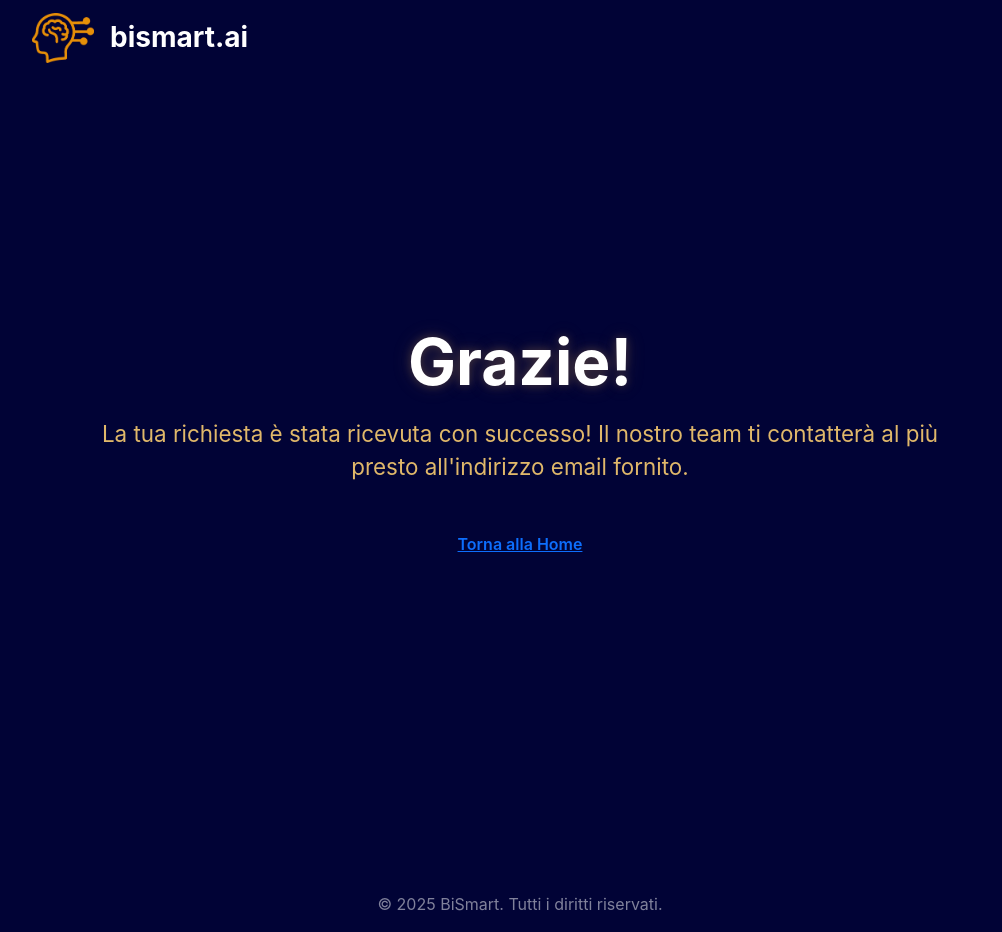
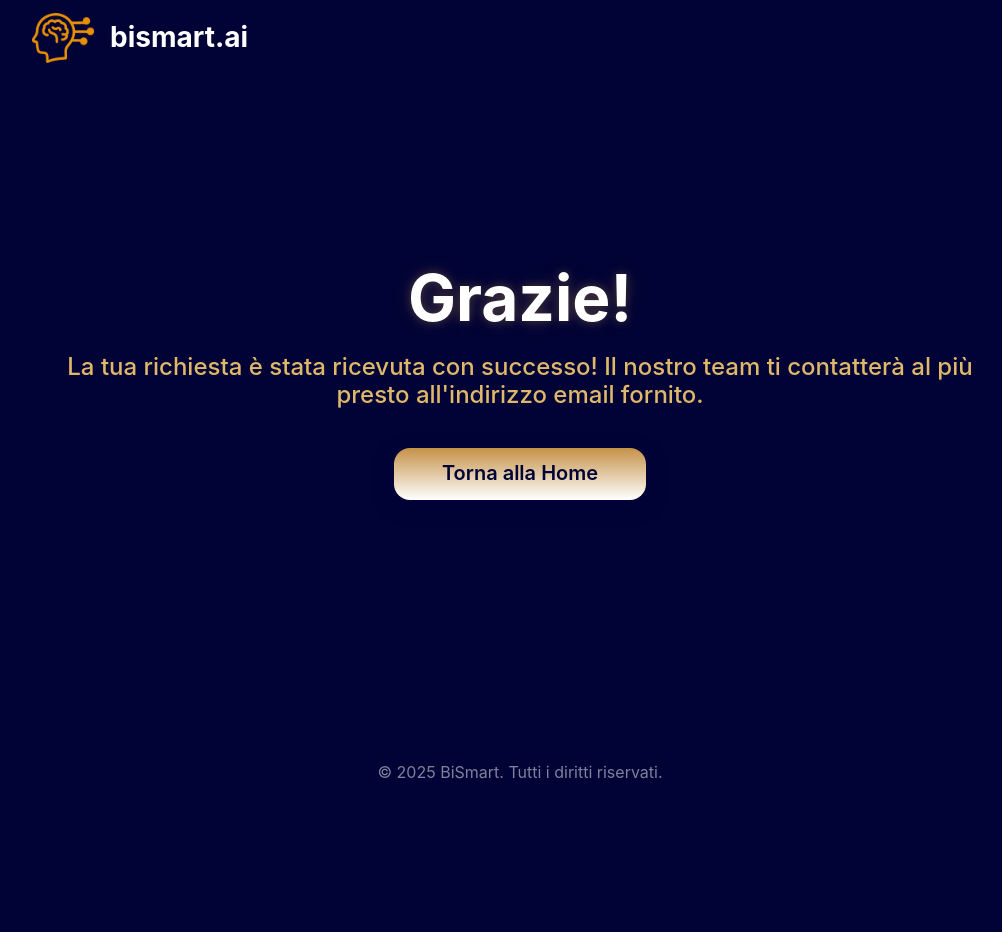
Before and after one commit to matteoCalderaro/smartTemplateVite, a Next.js app: page /thank-you in a window 1280 px wide. Shown: the whole page, without its empty margins (120-1122 px from the left). After the commit the page ends 800 px from the top, so only its background shows below. Built offline with nearby package versions, Linux system fonts and the light colour scheme.

Commit message:
thank you page finita

```diff
--- a/pages/_app.js
+++ b/pages/_app.js
@@ -38,7 +38,7 @@ function MyApp({ Component, pageProps }) {
           classNames="page-transition"
           //onEnter={() => window.scrollTo(0, 0)}
         >
-          <div ref={nodeRef} className="page-content-wrapper">
+          <div ref={nodeRef} className={`page-content-wrapper ${router.pathname === '/thank-you' ? 'thank-you-page-layout' : ''}`}>
             <Component {...pageProps} />
           </div>
         </CSSTransition>
--- a/pages/thank-you.js
+++ b/pages/thank-you.js
@@ -17,11 +17,11 @@ const ThankYou = () => {
         <div className="page-content-wrapper d-flex flex-column align-items-center">
             <div className="container text-center py-5 my-auto">
                 <h1 className="display-3 fw-bolder mb-3 text-white text-shadow-effect">Grazie!</h1>
-                <p className="color-text-gold-light mx-auto mb-5 lead-custom-size">
+                <h4 className="color-text-gold-light mx-auto mb-5">
                     La tua richiesta è stata ricevuta con successo! Il nostro team ti contatterà al più presto all'indirizzo email fornito.
-                </p>
-                <Link href="/" className="hero-button fw-semibold py-3 px-5 rounded-4">
-                    <span className="hero-button__content">Torna alla Home</span>
+                </h4>
+                <Link href="/" className="hero-cta-button fw-semibold py-3 px-5 rounded-4">
+                    <span className="hero-cta-button__content">Torna alla Home</span>
                 </Link>
             </div>
         </div>
--- a/styles/scss/base/_base.scss
+++ b/styles/scss/base/_base.scss
@@ -1,5 +1,6 @@
-@use '../base/variables';
-@use '../base/media-queries';
+
+/// PERCORSO BACKGROUD-IMAGE (nuvole)
+
 
 
 *,
@@ -22,13 +23,6 @@ h1, h2, h3, h4, h5, h6, p {
     margin-bottom: 0 !important; // Equivalent to 16px
 }
 
-///////////////////
-/// PERCORSO BACKGROUD-IMAGE (nuvole)
-/// ///////////
-// $base-path: '/suite'; // BUILD PER DOTNET
- $base-path: ''; // Sviluppo
-
-
 
 
 
--- a/styles/scss/base/_media-queries.scss
+++ b/styles/scss/base/_media-queries.scss
@@ -1,42 +1,6 @@
 // Custom Media Query Mixins
-@mixin media-up($breakpoint) {
-    @media (min-width: $breakpoint) {
-        @content;
-    }
-}
-
 @mixin media-down($breakpoint) {
     @media (max-width: ($breakpoint - 0.001em)) { // Subtract 0.001em to avoid issues with exact breakpoint matches
         @content;
     }
 }
-
-@mixin media-only($breakpoint) {
-    @if $breakpoint == $breakpoint-576 {
-        @media (min-width: $breakpoint-576) and (max-width: ($breakpoint-768 - 0.001em)) {
-            @content;
-        }
-    } @else if $breakpoint == $breakpoint-768 {
-        @media (min-width: $breakpoint-768) and (max-width: ($breakpoint-992 - 0.001em)) {
-            @content;
-        }
-    } @else if $breakpoint == $breakpoint-992 {
-        @media (min-width: $breakpoint-992) and (max-width: ($breakpoint-1200 - 0.001em)) {
-            @content;
-        }
-    } @else if $breakpoint == $breakpoint-1200 {
-        @media (min-width: $breakpoint-1200) and (max-width: ($breakpoint-1400 - 0.001em)) {
-            @content;
-        }
-    } @else if $breakpoint == $breakpoint-1400 {
-        @media (min-width: $breakpoint-1400) {
-            @content;
-        }
-    }
-}
-
-@mixin media-between($breakpoint-min, $breakpoint-max) {
-    @media (min-width: $breakpoint-min) and (max-width: ($breakpoint-max - 0.001em)) {
-        @content;
-    }
-}
--- a/styles/scss/base/_utilities.scss
+++ b/styles/scss/base/_utilities.scss
@@ -7,10 +7,6 @@
     margin-top: -45px;
 }
 
-// Classe per aumentare la dimensione del font del lead
-.lead-custom-size {
-    font-size: 1.4rem;
-}
 
 // Effetto ombra per il testo
 .text-shadow-effect {
--- a/styles/scss/base/_variables.scss
+++ b/styles/scss/base/_variables.scss
@@ -2,6 +2,11 @@
  * Variabili CSS e classi di utilità per i colori
  * -------------------------------------------------------------------------- */
 
+
+// $base-path: '/suite'; // BUILD PER DOTNET
+$base-path: ''; // Sviluppo
+
+$navbar-height: 76px; // Altezza della Navbar
 
 
 :root {
--- a/styles/scss/components/_scroll-button.scss
+++ b/styles/scss/components/_scroll-button.scss
@@ -32,7 +32,7 @@
     }
 
     // Nascondi su desktop
-    @include media-queries.media-up(variables.$breakpoint-768) {
+    @media (min-width: variables.$breakpoint-768) {
         display: none;
     }
 
--- a/styles/scss/layout/_hero.scss
+++ b/styles/scss/layout/_hero.scss
@@ -1,11 +1,10 @@
 @use '../base/variables';
-@use '../base/base';
 @use '../base/media-queries';
 
 #hero {
     position: sticky;
     top: 0;
-    height: calc(100vh - 76px);
+    height: calc(100vh - variables.$navbar-height);
     overflow: hidden; // Nasconde le immagini laterali che escono dai bordi
 
     .container {
@@ -103,7 +102,7 @@
         left: -21rem;
 
         .hero-cloud {
-            mask-image: url('#{base.$base-path}/media/cloud_sx.webp');
+            mask-image: url('#{variables.$base-path}/media/cloud_sx.webp');
             width: 32rem;
 
             @include media-queries.media-down(variables.$breakpoint-1400) {
@@ -131,7 +130,7 @@
         right: -28rem;
 
         .hero-cloud {
-            mask-image: url('#{base.$base-path}/media/cloud_dx.webp');
+            mask-image: url('#{variables.$base-path}/media/cloud_dx.webp');
             width: 37.5rem;
 
             @include media-queries.media-down(variables.$breakpoint-1400) {
--- a/styles/scss/pages/_thank-you.scss
+++ b/styles/scss/pages/_thank-you.scss
@@ -1,20 +1,27 @@
-.thank-you-page {
+@use '../base/variables';
+
+.thank-you-page-layout { // Questo selettore si applica al div.page-content-wrapper quando la classe thank-you-page-layout è applicata
+    min-height: calc(100vh - variables.$navbar-height); // Altezza totale della viewport meno l'altezza della Navbar
     display: flex;
     flex-direction: column;
-    min-height: 100vh;
 
-    #navbar {
-        position: static;
+    // Gli elementi all'interno di questo layout sono .thank-you-page e .footer-custom
+
+    // Stili per il div.thank-you-page (il blocco di contenuto principale del componente)
+    > .thank-you-page { // Figlio diretto di .thank-you-page-layout
+        flex-grow: 1; // Permette all'area di contenuto principale di espandersi e riempire lo spazio disponibile
+        display: flex; // Rende l'elemento un contenitore flex
+        flex-direction: column; // Organizza i suoi figli in colonna
     }
 
-    .page-content-wrapper {
-        flex-grow: 1;
+    // Stili per il wrapper interno del contenuto (messaggio + bottone) all'interno di .thank-you-page
+    > .thank-you-page > .page-content-wrapper { // Il page-content-wrapper interno è un figlio diretto di .thank-you-page
+        flex-grow: 1; // Permette a questo contenuto di espandersi
         padding-bottom: 4.5rem;
     }
 
-    .lead-custom-size {
-        max-width: 60ch;
-        margin-left: auto;
-        margin-right: auto;
+    // Stili per il footer personalizzato. È un figlio diretto di .thank-you-page-layout
+    > .footer-custom {
+        margin-top: auto; // Spinge il footer in fondo a .thank-you-page-layout
     }
 }
```
Also changed, not shown: 1 other file (tests, documents, lock files or other folders).
